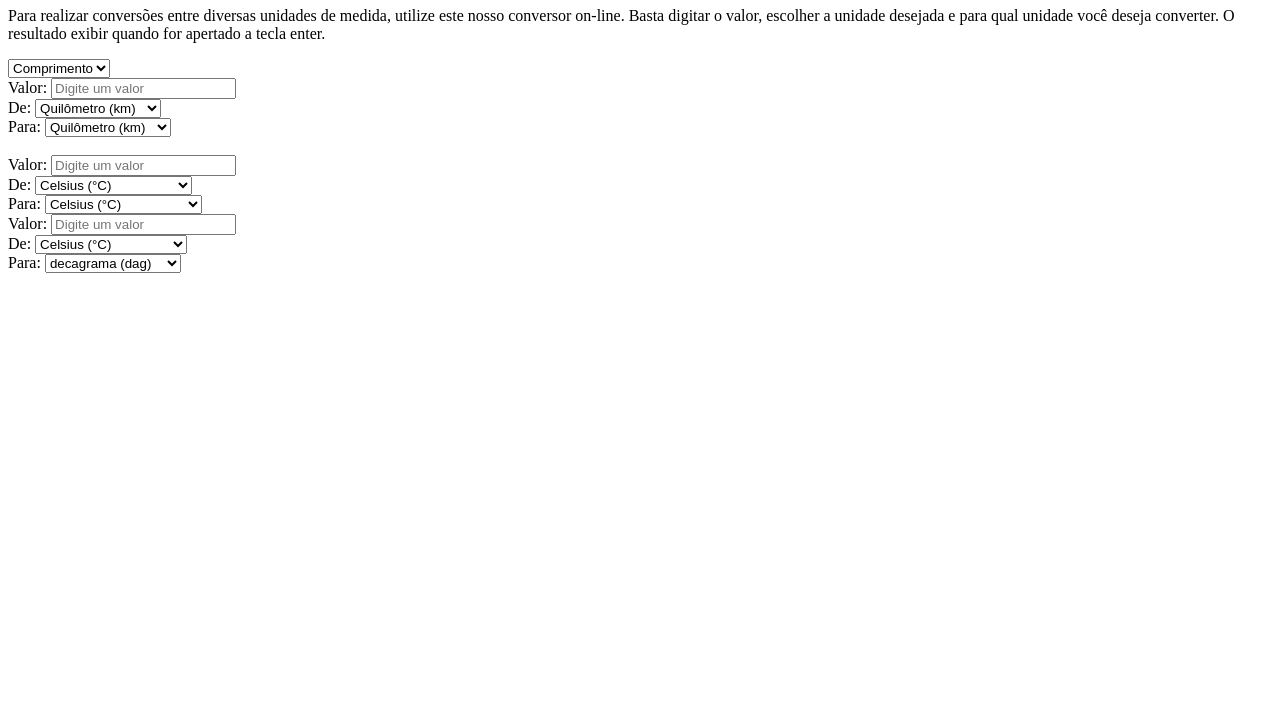
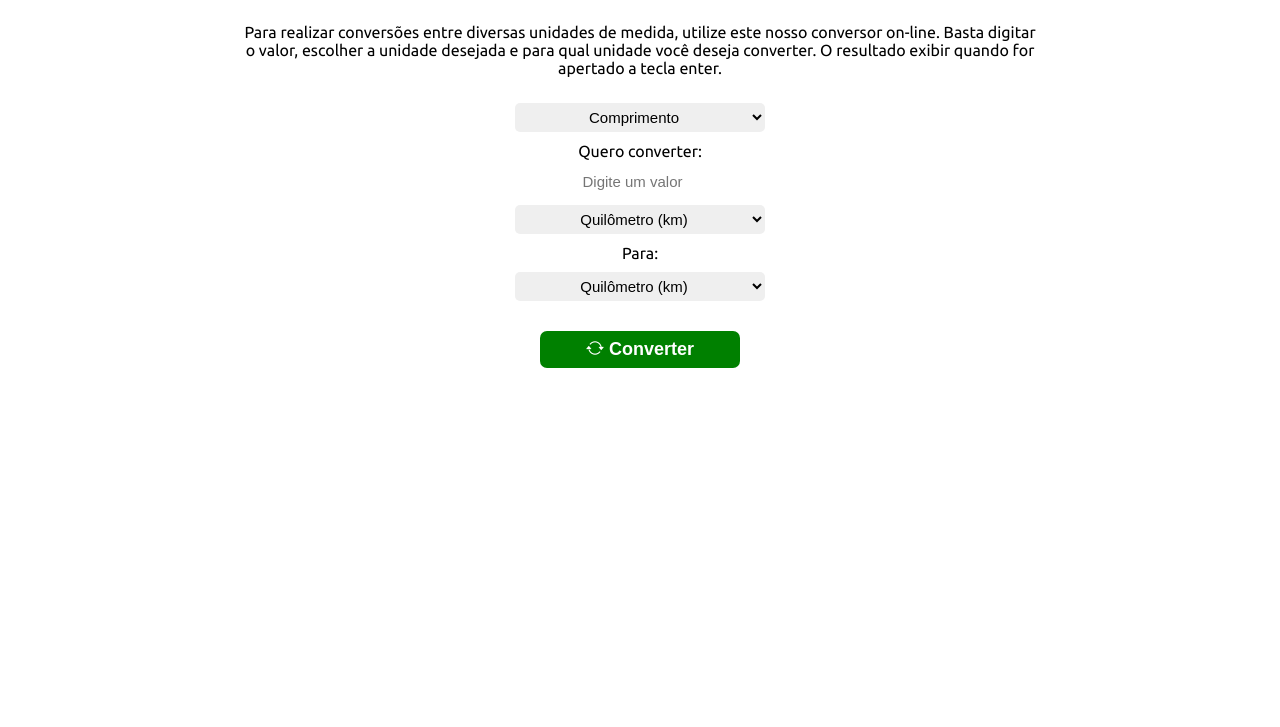
Before and after one commit to JosenildoCanuto/conversor-unidades, a plain HTML site: page index.html in a window 1280 px wide. Shown: the part 73-800 px from the top of the page. Drawn offline with nearby package versions, Linux system fonts and the light colour scheme.

Commit message:
html and css complete

```diff
--- a/index.html
+++ b/index.html
@@ -4,7 +4,17 @@
     <meta charset="UTF-8" />
     <meta name="viewport" content="width=device-width, initial-scale=1.0" />
     <title>Conversor de Unidades</title>
-    <link rel="stylesheet" href="style.css">
+    <link rel="preconnect" href="https://fonts.googleapis.com" />
+    <link rel="preconnect" href="https://fonts.gstatic.com" crossorigin />
+    <link
+      rel="stylesheet"
+      href="https://cdn.jsdelivr.net/npm/bootstrap-icons@1.11.3/font/bootstrap-icons.min.css"
+    />
+    <link
+      href="https://fonts.googleapis.com/css2?family=Inter:wght@100..900&family=Open+Sans:ital,wght@0,300..800;1,300..800&family=Ubuntu:ital,wght@0,300;0,400;0,500;0,700;1,300;1,400;1,500;1,700&display=swap"
+      rel="stylesheet"
+    />
+    <link rel="stylesheet" href="style.css" />
   </head>
   <body>
     <main>
@@ -15,16 +25,20 @@
         desejada e para qual unidade você deseja converter. O resultado exibir
         quando for apertado a tecla enter.
       </p>
-      <select name="select-options">
+      <select name="select-options" class="select-options">
         <option value="comprimento">Comprimento</option>
         <option value="temperatura">Temperatura</option>
         <option value="peso">Peso</option>
       </select>
-      <div class="container-comprimento">
-        <span>Valor:</span>
-        <input type="number" placeholder="Digite um valor" /> <br>
-        <span>De:</span>
-        <select name="select-comprimento">
+      <div class="container-convert">
+        <span>Quero converter:</span><br />
+        <input
+          type="number"
+          placeholder="Digite um valor"
+          class="all-input valor-input"
+        />
+        <br />
+        <select name="select-comprimento" class="all-input select-unidades">
           <option value="km">Quilômetro (km)</option>
           <option value="hm">Hectômetro (hm)</option>
           <option value="dam">Decâmetro (dam)</option>
@@ -32,9 +46,9 @@
           <option value="cm">Centímetro (cm)</option>
           <option value="dm">Decímetro (dm)</option>
         </select>
-        <br>
-        <span>Para:</span>
-        <select name="select-comprimento">
+        <br />
+        <span>Para:</span><br />
+        <select name="select-comprimento" class="all-input select-unidades">
           <option value="km">Quilômetro (km)</option>
           <option value="hm">Hectômetro (hm)</option>
           <option value="dam">Decâmetro (dam)</option>
@@ -43,50 +57,12 @@
           <option value="dm">Decímetro (dm)</option>
         </select>
       </div>
-      <br>
+      <button type="button" class="button-convert">
+        <i class="bi bi-arrow-repeat icon"></i>
+        Converter
+      </button>
+    </main>
 
-      <div class="container-temperatura">
-        <span>Valor:</span>
-        <input type="number" placeholder="Digite um valor" />
-        <br>
-        <span>De:</span>
-        <select name="select-temperatura">
-          <option value="c">Celsius (°C)</option>
-          <option value="f">"Graus Fahrenheit (°F)</option>
-          <option value="k">Kelvin (K)</option>
-        </select>
-        <br>
-        <span>Para:</span>
-        <select name="select-temperatura">
-          <option value="c">Celsius (°C)</option>
-          <option value="f">"Graus Fahrenheit (°F)</option>
-          <option value="k">Kelvin (K)</option>
-        </select>
-        <br>
-      </div>
-
-      <div class="container-peso">
-            <div class="container-temperatura">
-              <span>Valor:</span>
-              <input type="number" placeholder="Digite um valor" />
-              <br>
-              <span>De:</span>
-              <select name="select-temperatura">
-                <option value="c">Celsius (°C)</option>
-                <option value="f">Graus Fahrenheit (°F)</option>
-                <option value="k">Kelvin (K)</option>
-              </select>
-              <br>
-              <span>Para:</span>
-              <select name="select-peso">
-                <option value="dag">decagrama (dag)</option>
-                <option value="hg">"o hectograma (hg)</option>
-                <option value="kg">quilograma (kg)</option>
-                <option value="dg">decigrama (dg)</option>
-                <option value="cg">centigrama (cg)</option>
-                <option value="mg">miligrama (mg)</option>
-              </select>
-            </div>
-    </main>
+    <script src="script.js"></script>
   </body>
 </html>
--- /dev/null
+++ b/style.css
@@ -0,0 +1,66 @@
+html{
+    font-size: 62.5%;
+    font-family: 'ubuntu';
+}
+
+body{
+    margin: 0;
+}
+
+main{
+    max-width: 100vh;
+    margin: 0 auto;
+    text-align: center;
+    font-size: 1.6rem;
+    display: flex;
+    flex-direction: column;
+}
+
+h1{
+    color: green;
+}
+
+.select-options, .all-input{
+    width: 25rem;
+    font-size: 1.5rem;
+    padding: 0.5rem;
+    align-self: center;
+    text-align: center;
+    border: none;
+    border-radius: 0.5rem;
+    margin: 1rem;
+}
+
+.valor-input{
+    width: 24rem;
+    margin: 0.8rem 0 0;
+}
+
+/* .container-comprimento, .container-temperatura, .container-peso {
+    display: none;
+} */
+
+.container-comprimento {
+    text-align: center
+}
+
+.button-convert{
+    background-color: green;
+    font-size: 1.8rem;
+    margin: 2rem;
+    width: 20rem;
+    padding: 0.8rem;
+    border: none;
+    border-radius: 0.7rem;
+    font-weight: bold;
+    color: white;
+    align-self: center;
+}
+
+.button-convert:hover{
+    background-color: rgb(2, 168, 2);
+}
+
+.icon{
+    width: 9rem;
+}
```
